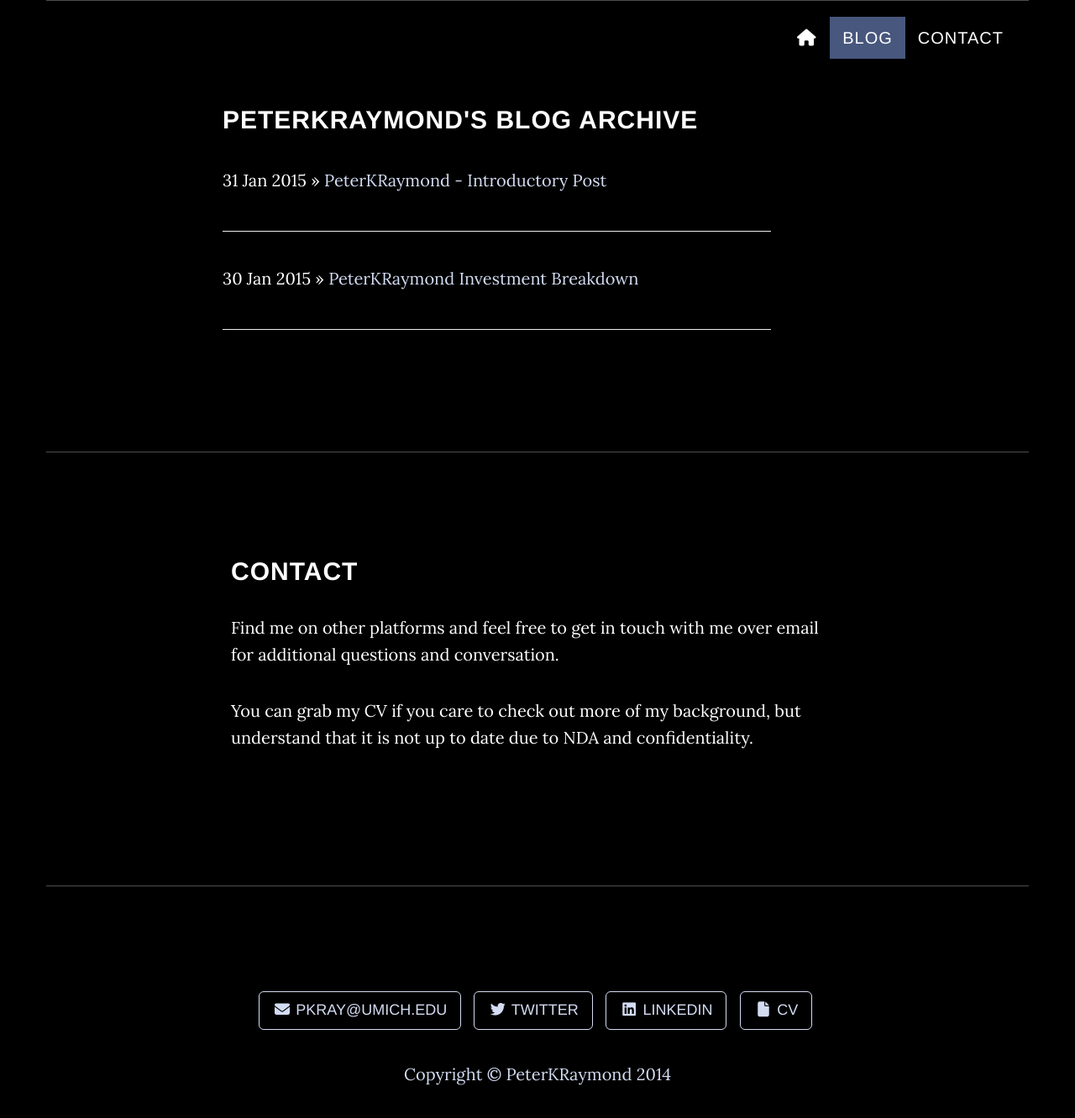
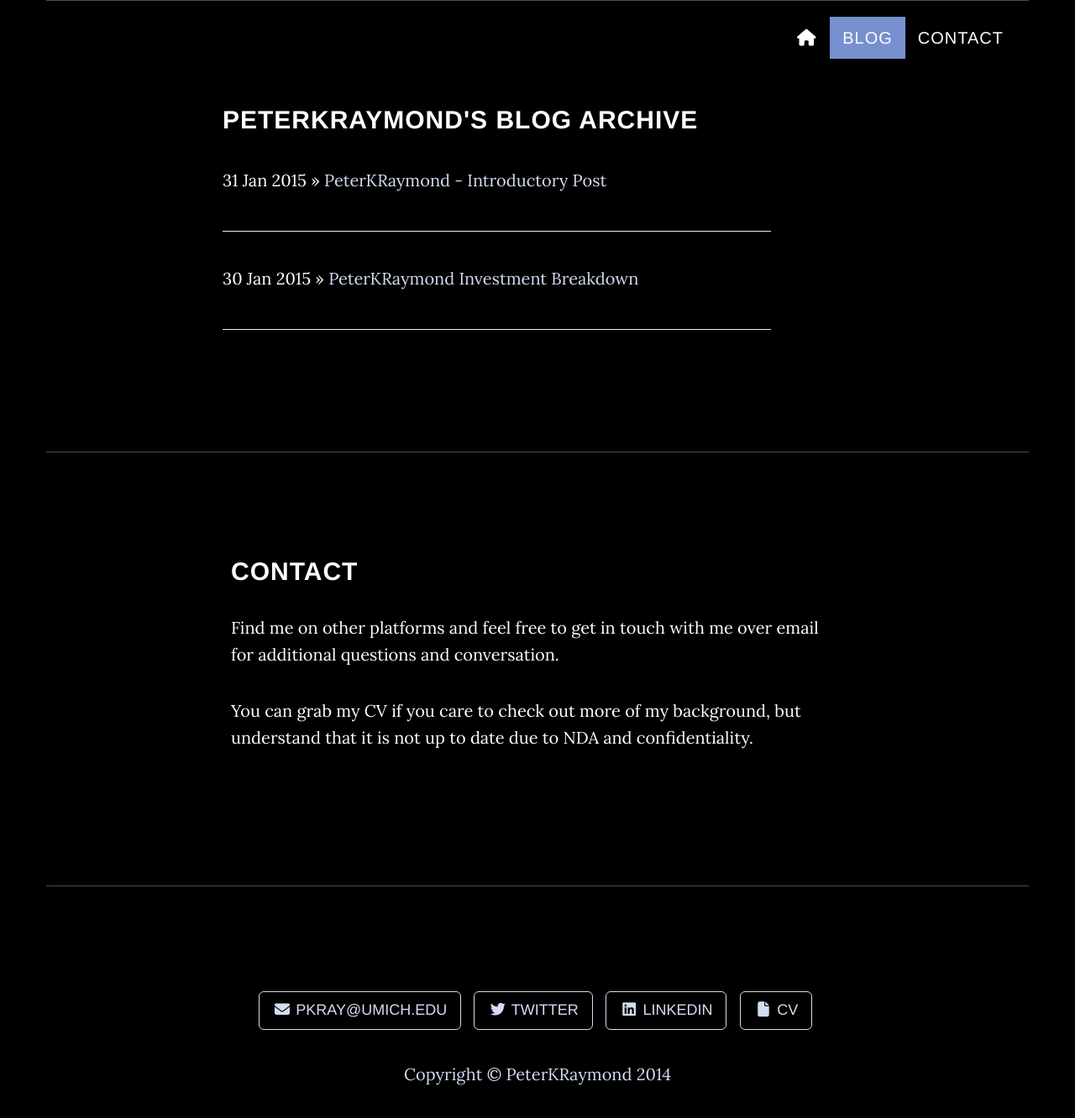
Before and after one commit to peterkraymond/peterkraymond.github.io, a Jekyll site: the page built from blog/index.html, in a window 1280 px wide and 1400 px high. Shown: the top 1332 px of the window at 84% size. Built offline with Jekyll 4.4.1, drawn with Linux system fonts in a browser that asks for light colours; nearby versions of some CDN libraries; library files that are not in the unit come from our copies.

Commit message:
Updates to layouts and css

```diff
--- a/css/grayscale.css
+++ b/css/grayscale.css
@@ -94,7 +94,7 @@ a:focus {
 
 .navbar-custom .nav li.active {
     outline: nonte;
-    background-color: rgba(72, 87, 125, 1);
+    background-color: #7690CF;
 }
 
 .navbar-custom .nav li a {
@@ -107,7 +107,7 @@ a:focus {
 .navbar-custom .nav li a:focus,
 .navbar-custom .nav li a.active {
     outline: 0;
-    background-color: #D3DCF2;
+    background-color: #7690CF;
 }
 
 @media(min-width:767px) {
```
